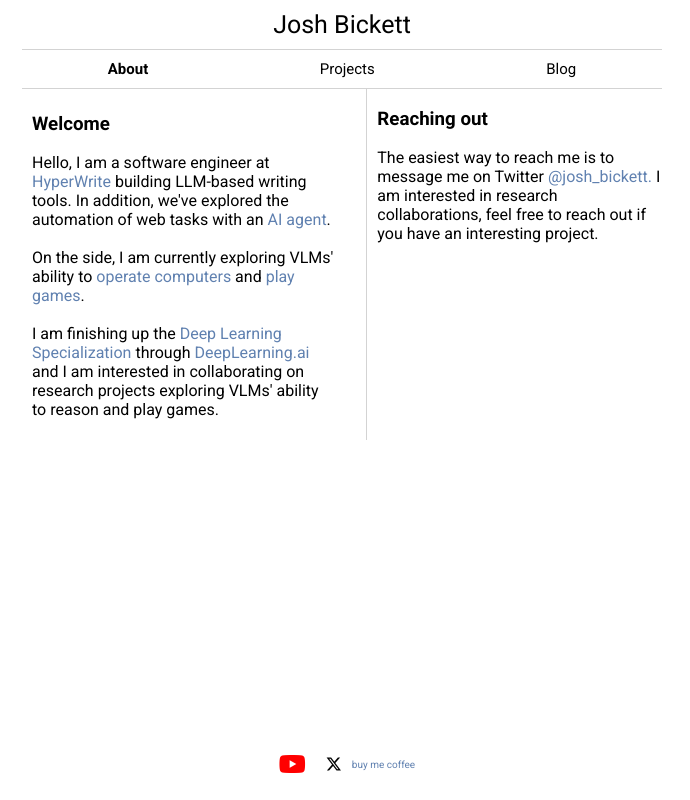
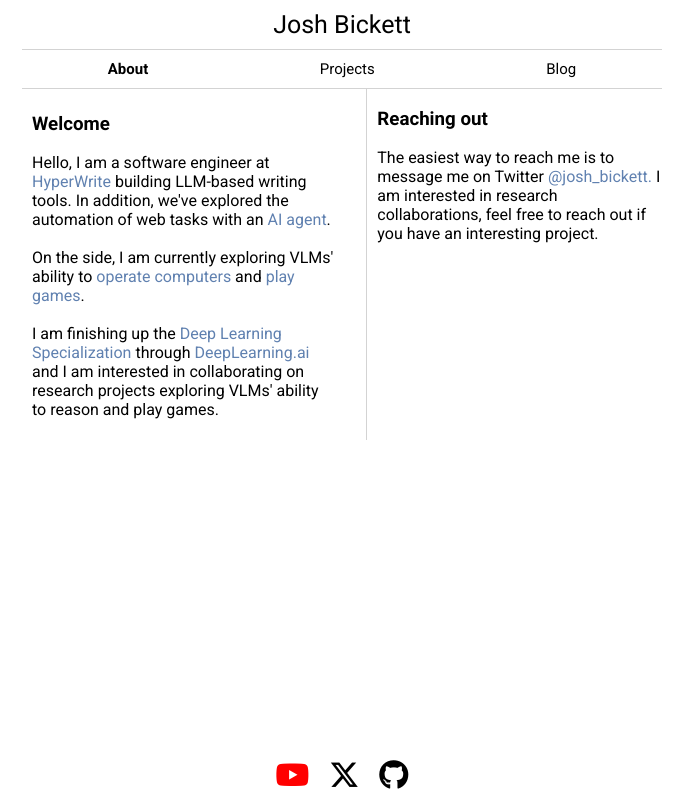
Before and after one commit to joshbickett/bickett.ai, a React (Create React App) app: page / in a window 1280 px wide. Shown: the whole page, without its empty margins (298-988 px from the left). Built offline with nearby package versions, Linux system fonts and the light colour scheme.

Commit message:
add github

```diff
--- a/src/components/Footer.js
+++ b/src/components/Footer.js
@@ -1,24 +1,50 @@
-
 export const Footer = () => {
   return (
-    <div style={{
-      position: 'fixed',
-      bottom: 0,
-      width: '100%',
-      display: 'flex',
-      justifyContent: 'center',
-      alignItems: 'center',
-      padding: '10px 0',
-      backgroundColor: 'rgba(255, 255, 255, 0.9)',
-    }}>
-      <a href="https://www.youtube.com/channel/UC_GSUTfPfsjcWFg4GBjAnmw" target="_blank" rel="noopener noreferrer" style={{ margin: '0 10px' }}>
-        <i className="fab fa-youtube" style={{ fontSize: '24px', color: 'red' }}></i>
+    <div
+      style={{
+        position: "fixed",
+        bottom: 0,
+        width: "100%",
+        display: "flex",
+        justifyContent: "center",
+        alignItems: "center",
+        padding: "10px 0",
+        backgroundColor: "rgba(255, 255, 255, 0.9)",
+      }}
+    >
+      <a
+        href="https://www.youtube.com/channel/UC_GSUTfPfsjcWFg4GBjAnmw"
+        target="_blank"
+        rel="noopener noreferrer"
+        style={{ margin: "0 10px" }}
+      >
+        <i
+          className="fab fa-youtube"
+          style={{ fontSize: "30px", color: "red" }}
+        ></i>
       </a>
-      <a href="https://twitter.com/josh_bickett" target="_blank" rel="noopener noreferrer" style={{ margin: '0 10px' }}>
-        <i class="fa-brands fa-x-twitter" style={{ color: 'black'}}></i>
+      <a
+        href="https://twitter.com/josh_bickett"
+        target="_blank"
+        rel="noopener noreferrer"
+        style={{ margin: "0 10px" }}
+      >
+        <i
+          className="fa-brands fa-x-twitter"
+          style={{ color: "black", fontSize: "30px" }}
+        ></i>
       </a>
-      <a href="https://www.buymeacoffee.com/joshbickett" style={{ margin: "20px 0", fontSize: "10px"}}>buy me coffee</a>
-      {/* Add more icons as needed */}
+      <a
+        href="https://github.com/joshbickett/"
+        target="_blank"
+        rel="noopener noreferrer"
+        style={{ margin: "0 10px" }}
+      >
+        <i
+          className="fab fa-github"
+          style={{ fontSize: "30px", color: "black" }}
+        ></i>
+      </a>
     </div>
   );
 };
```
